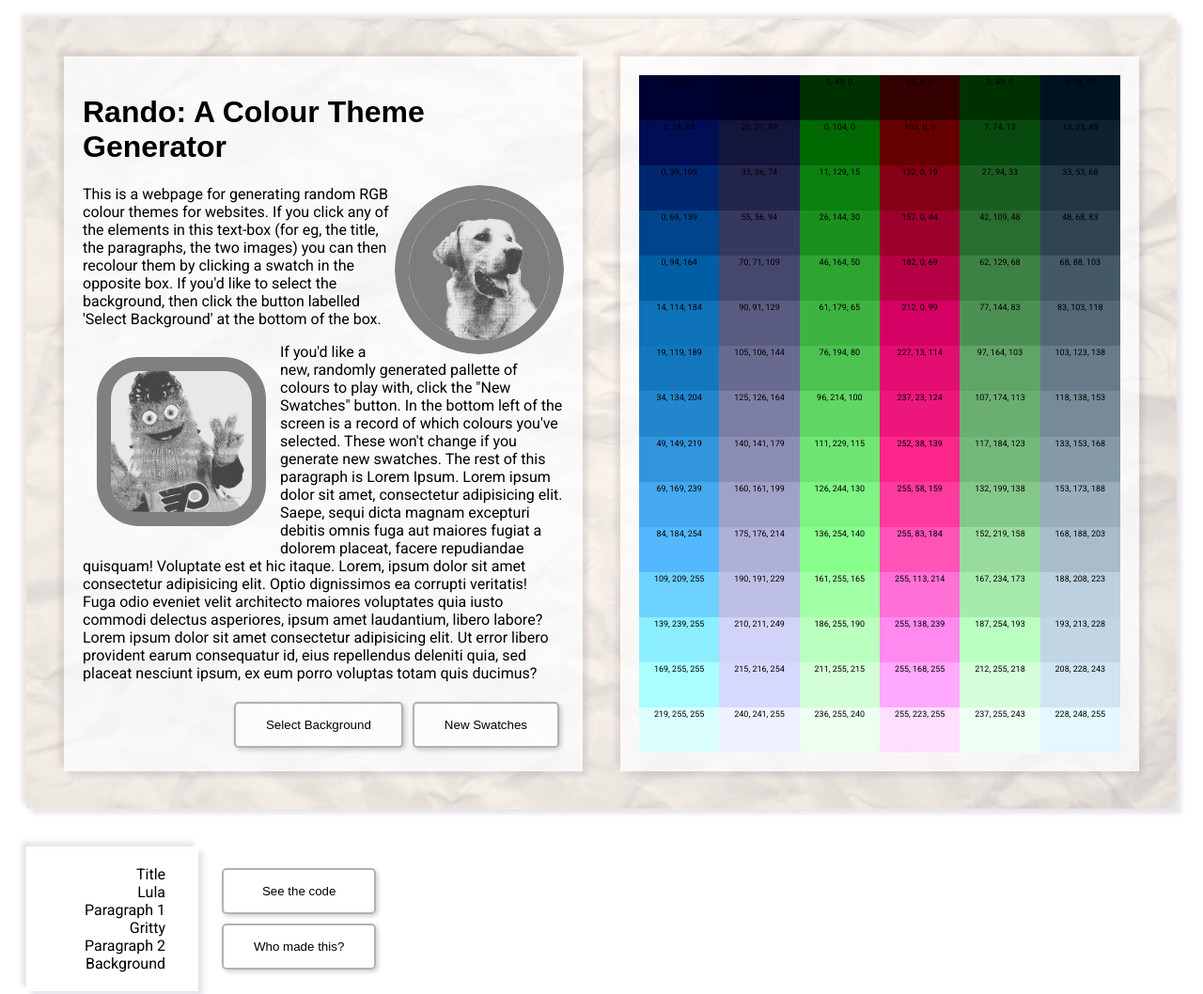
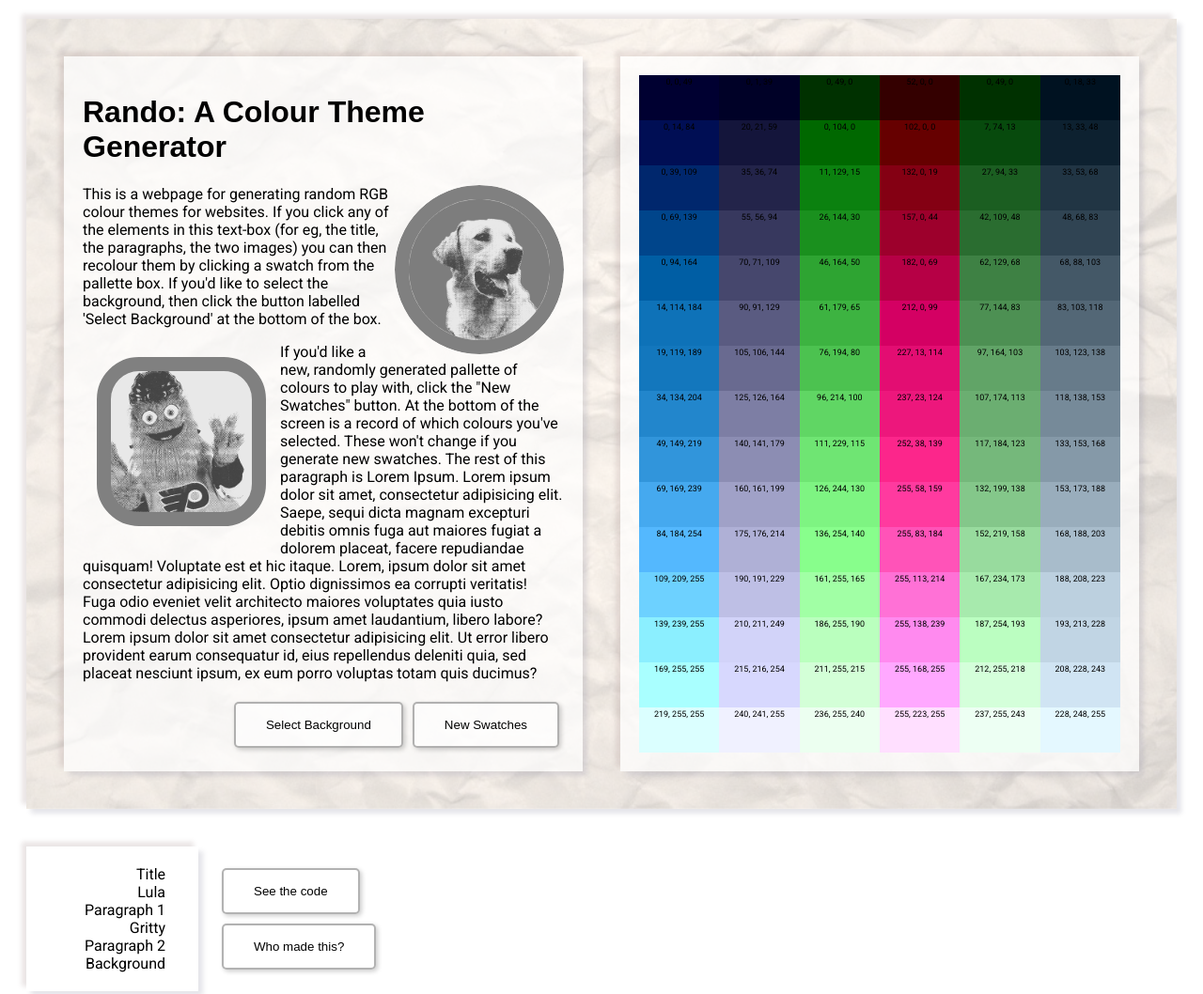
Before and after one commit to BenjaminGordonCody/BenjaminGordonCody.github.io, a plain HTML site: page rando/index.html in a window 1280 px wide. Shown: the top 1058 px of the page at 94% size. Drawn offline with Linux system fonts and the light colour scheme; a web font is replaced by a local one.

Commit message:
Adding button links

```diff
--- a/rando/index.html
+++ b/rando/index.html
@@ -16,27 +16,27 @@
           This is a webpage for generating random RGB colour themes for
           websites. If you click any of the elements in this text-box (for eg,
           the title, the paragraphs, the two images) you can then recolour them
-          by clicking a swatch in the opposite box. If you'd like to select the
-          background, then click the button labelled 'Select Background' at the
-          bottom of the box.
+          by clicking a swatch from the pallette box. If you'd like to select
+          the background, then click the button labelled 'Select Background' at
+          the bottom of the box.
         </p>
         <div id="gritty" class="egElement"></div>
 
         <p class="egElement">
           If you'd like a new, randomly generated pallette of colours to play
-          with, click the "New Swatches" button. In the bottom left of the
-          screen is a record of which colours you've selected. These won't
-          change if you generate new swatches. The rest of this paragraph is
-          Lorem Ipsum. Lorem ipsum dolor sit amet, consectetur adipisicing elit.
-          Saepe, sequi dicta magnam excepturi debitis omnis fuga aut maiores
-          fugiat a dolorem placeat, facere repudiandae quisquam! Voluptate est
-          et hic itaque. Lorem, ipsum dolor sit amet consectetur adipisicing
-          elit. Optio dignissimos ea corrupti veritatis! Fuga odio eveniet velit
-          architecto maiores voluptates quia iusto commodi delectus asperiores,
-          ipsum amet laudantium, libero labore? Lorem ipsum dolor sit amet
-          consectetur adipisicing elit. Ut error libero provident earum
-          consequatur id, eius repellendus deleniti quia, sed placeat nesciunt
-          ipsum, ex eum porro voluptas totam quis ducimus?
+          with, click the "New Swatches" button. At the bottom of the screen is
+          a record of which colours you've selected. These won't change if you
+          generate new swatches. The rest of this paragraph is Lorem Ipsum.
+          Lorem ipsum dolor sit amet, consectetur adipisicing elit. Saepe, sequi
+          dicta magnam excepturi debitis omnis fuga aut maiores fugiat a dolorem
+          placeat, facere repudiandae quisquam! Voluptate est et hic itaque.
+          Lorem, ipsum dolor sit amet consectetur adipisicing elit. Optio
+          dignissimos ea corrupti veritatis! Fuga odio eveniet velit architecto
+          maiores voluptates quia iusto commodi delectus asperiores, ipsum amet
+          laudantium, libero labore? Lorem ipsum dolor sit amet consectetur
+          adipisicing elit. Ut error libero provident earum consequatur id, eius
+          repellendus deleniti quia, sed placeat nesciunt ipsum, ex eum porro
+          voluptas totam quis ducimus?
         </p>
 
         <button id="newSwatches">New Swatches</button>
@@ -73,8 +73,10 @@
         </div>
       </div>
       <div id="linkBox">
-        <button class="link">See the code</button>
-        <button class="link">Who made this?</button>
+        <a href="https://github.com/BenjaminGordonCody/RandoColourTheme"
+          ><button class="link">See the code</button></a
+        >
+        <a href="../index.html"><button class="link">Who made this?</button></a>
       </div>
     </div>
 
```
